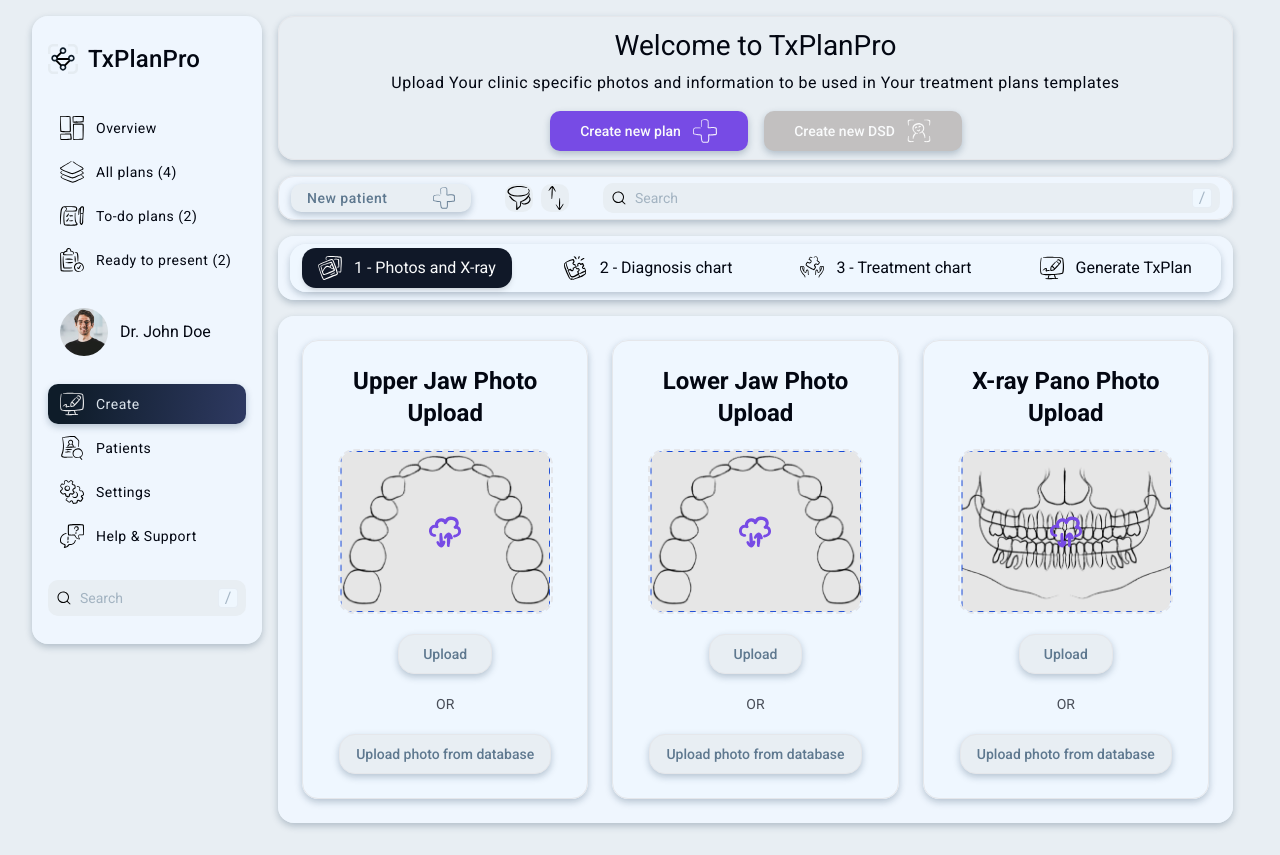
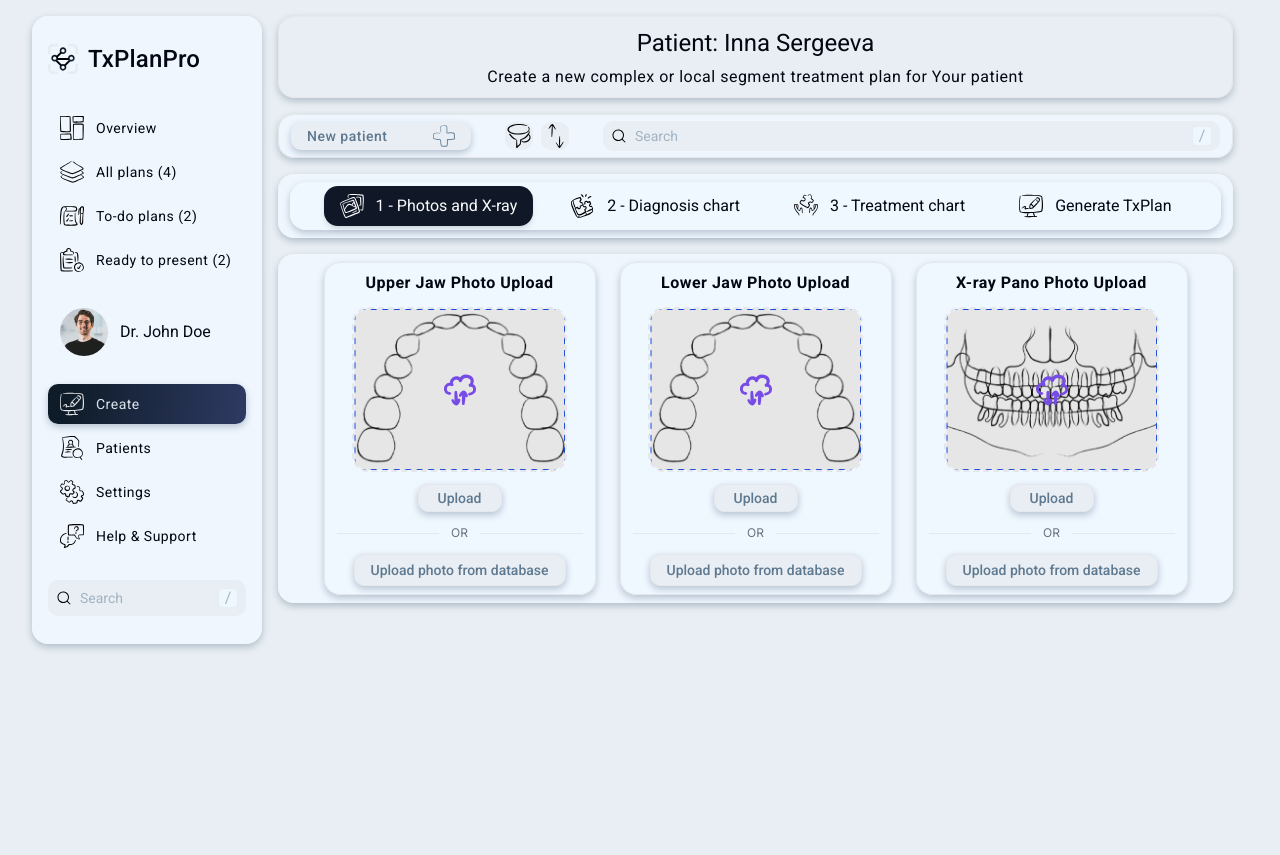
Before and after one commit to slight64/txplanpro-next, a Next.js app: page /create in a window 1280 px wide. After the commit the page ends 800 px from the top, so only its background shows below. Built offline with nearby package versions, Linux system fonts and the light colour scheme.

Commit message:
fix styles, fonts, width of create page

```diff
--- a/src/app/layout.tsx
+++ b/src/app/layout.tsx
@@ -1,7 +1,8 @@
 import { Sidebar } from "@/widgets/sidebar";
 import "./globals.css";
 import { Inter, Roboto } from "next/font/google";
-import { Header } from "@/widgets/header";
+// import { Header } from "@/widgets/header";
+import { PatientHeader } from "@/widgets/patient-header/ui/PatientHeader";
 
 const roboto = Roboto({
   subsets: ["latin"],
@@ -30,8 +31,8 @@
         <div className="max-w-[1440px] min-h-[674px] ml-auto mr-auto flex items-start gap-4 pt-4 pb-8 px-8 bg-background-dark w-full">
           <Sidebar />
           <main className="flex-col items-start gap-4 flex-1 grow flex">
-            <Header />
-            {/* <PatientHeader name={"Inna Sergeeva"} /> */}
+            {/* <Header /> */}
+            <PatientHeader name={"Inna Sergeeva"} />
             {children}
           </main>
         </div>
--- a/src/views/create-page/ui/PhotoUploads.tsx
+++ b/src/views/create-page/ui/PhotoUploads.tsx
@@ -23,11 +23,11 @@
   return (
     <div
       className={cn(
-        "p-6 bg-card-background-light rounded-2xl shadow-button-shadow",
+        "p-2 bg-card-background-light rounded-2xl shadow-button-shadow flex justify-center",
         className
       )}
     >
-      <div className="grid grid-cols-1 gap-6 md:grid-cols-3">
+      <div className="grid grid-cols-1 gap-6 md:grid-cols-3 w-[864px]">
         {items.map((it) => (
           <UploadCard key={it.id} title={it.title} image={it.image} />
         ))}
@@ -44,39 +44,37 @@
   image: StaticImageData;
 }) {
   return (
-    <Card className="p-6 bg-card-background-light rounded-2xl shadow-button-shadow gap-1 items-center">
-      <h3 className="text-center text-2xl font-semibold">{title}</h3>
+    <Card className="p-2 bg-card-background-light rounded-2xl shadow-button-shadow gap-3 items-center">
+      <h3 className="text-center text-16 font-semibold tracking-16">{title}</h3>
 
-      <div className="mt-4 rounded-2xl border-2 border-dashed relative flex items-center justify-center w-[215px] h-[165px] ">
-        {/* <AspectRatio ratio={16 / 10}> */}
+      <div className="rounded-2xl border-2 border-dashed relative flex items-center justify-center w-[215px] h-[165px] ">
         <Image src={image} alt="" fill className="object-contain rounded-xl" />
         <CloudIcon className="h-8 w-8 absolute" />
-        {/* </AspectRatio> */}
       </div>
 
-      <div className="mt-4 flex justify-center">
+      <div className="flex justify-center">
         <Button
           type="button"
           variant="outline"
-          className="h-10 rounded-2xl px-6 text-dropdown"
+          className="h-7 w-[84px] rounded-[10px] px-6 text-dropdown"
         >
           Upload
         </Button>
       </div>
 
-      <div className="mt-4 px-1">
+      <div className="px-1  w-full">
         <div className="flex items-center gap-3">
           <Separator className="flex-1" />
-          <span className="text-sm opacity-70">OR</span>
+          <span className="text-12 text-gray-500 font-[Inter]">OR</span>
           <Separator className="flex-1" />
         </div>
       </div>
 
-      <div className="mt-4">
+      <div>
         <Button
           type="button"
           variant="outline"
-          className="h-10 w-full rounded-2xl text-dropdown"
+          className="h-8 w-[212px] rounded-[10px] text-dropdown"
         >
           Upload photo from database
         </Button>
--- a/src/views/create-page/ui/StepsBar.tsx
+++ b/src/views/create-page/ui/StepsBar.tsx
@@ -34,8 +34,8 @@
         className
       )}
     >
-      <div className="flex flex-row items-center py-1 px-3 w-full bg-card-background-light rounded-2xl shadow-button-shadow">
-        <div className="flex items-center justify-center gap-9 ">
+      <div className="flex flex-row items-center justify-center py-1 px-3 w-full bg-card-background-light rounded-2xl shadow-button-shadow">
+        <div className="flex items-center justify-between gap-3 w-[864px]">
           {steps.map((s, i) => {
             const Icon = s.icon;
             const isActive = i === active;
@@ -44,7 +44,7 @@
               <button
                 key={s.label}
                 onClick={() => setActive(i)}
-                className={`group flex items-center gap-3 rounded-xl px-4 py-2 transition-all
+                className={`cursor-pointer group flex items-center gap-3 rounded-xl px-4 py-2 transition-all
                   ${
                     isActive
                       ? "bg-primary text-primary-foreground shadow-md"
--- a/src/views/setings/ui/SignInMethods.tsx
+++ b/src/views/setings/ui/SignInMethods.tsx
@@ -61,7 +61,7 @@
             <Button
               type="button"
               variant="secondary"
-              className="rounded-2xl h-6 w-[63px] text-12 font-medium bg-gray-400 shadow-none"
+              className="rounded-2xl h-6 w-[63px] text-12 font-normal bg-gray-100 shadow-none"
             >
               Enable
             </Button>
--- a/src/widgets/action-bar/ui/ActionBar.tsx
+++ b/src/widgets/action-bar/ui/ActionBar.tsx
@@ -9,15 +9,15 @@
 export const ActionBar = () => {
   return (
     <Card className="flex flex-row items-center py-1.5 px-3 w-full bg-card-background-light rounded-2xl shadow-button-shadow h-[44px] gap-8.5">
-      <Button className="items-center justify-between px-4! text-16 tracking-16 text-dropdown w-[180px] h-[28px] gap-3 bg-btn-dark rounded-[10px] shadow-button-shadow hover:[background:var(--background-btn-active)]">
+      <Button className="items-center justify-between px-4! text-16 tracking-16 text-dropdown w-[180px] h-[28px] gap-3 bg-btn-dark rounded-[10px] shadow-button-shadow hover:[background:var(--background-btn-hover)]">
         <span className="w-fit overflow-hidden">New patient</span>
         <PlusIcon className="!w-5.5 !h-5.5 fill-dropdown" />
       </Button>
       <div className="flex gap-2">
-        <Button className="text-text-black h-[28px] w-[28px] px-1! py-1! bg-btn-dark rounded-[10px] shadow-none hover:[background:var(--background-btn-active)]">
-          <FilterIcon className="!w-6 !h-6" />
+        <Button className="text-text-black h-[28px] w-[28px] px-1! py-1! bg-btn-dark rounded-[10px] shadow-none hover:[background:var(--background-btn-hover)]">
+          <FilterIcon className="!w-6 !h-6 " />
         </Button>
-        <Button className="text-text-black h-[28px] w-[28px] px-1! py-1! bg-btn-dark rounded-[10px] shadow-none hover:[background:var(--background-btn-active)]">
+        <Button className="text-text-black h-[28px] w-[28px] px-1! py-1! bg-btn-dark rounded-[10px] shadow-none hover:[background:var(--background-btn-hover)]">
           <SortIcon className="!w-6 !h-6" />
         </Button>
       </div>
```
